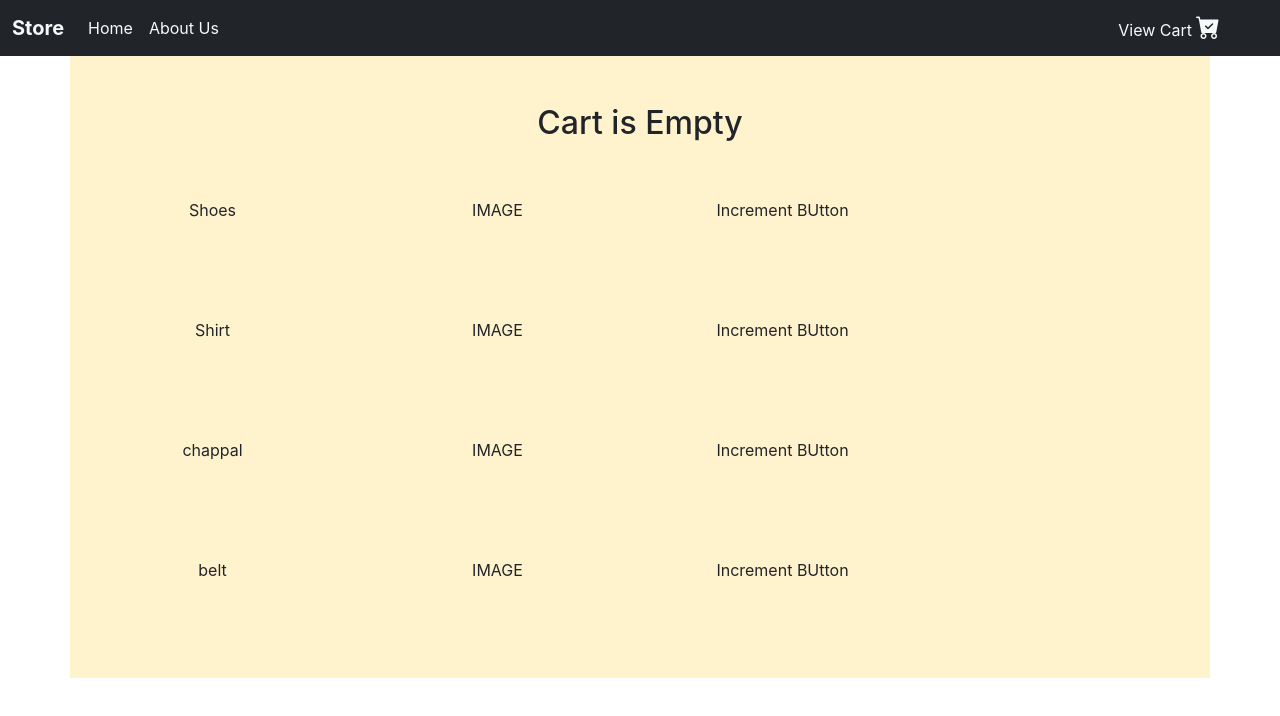
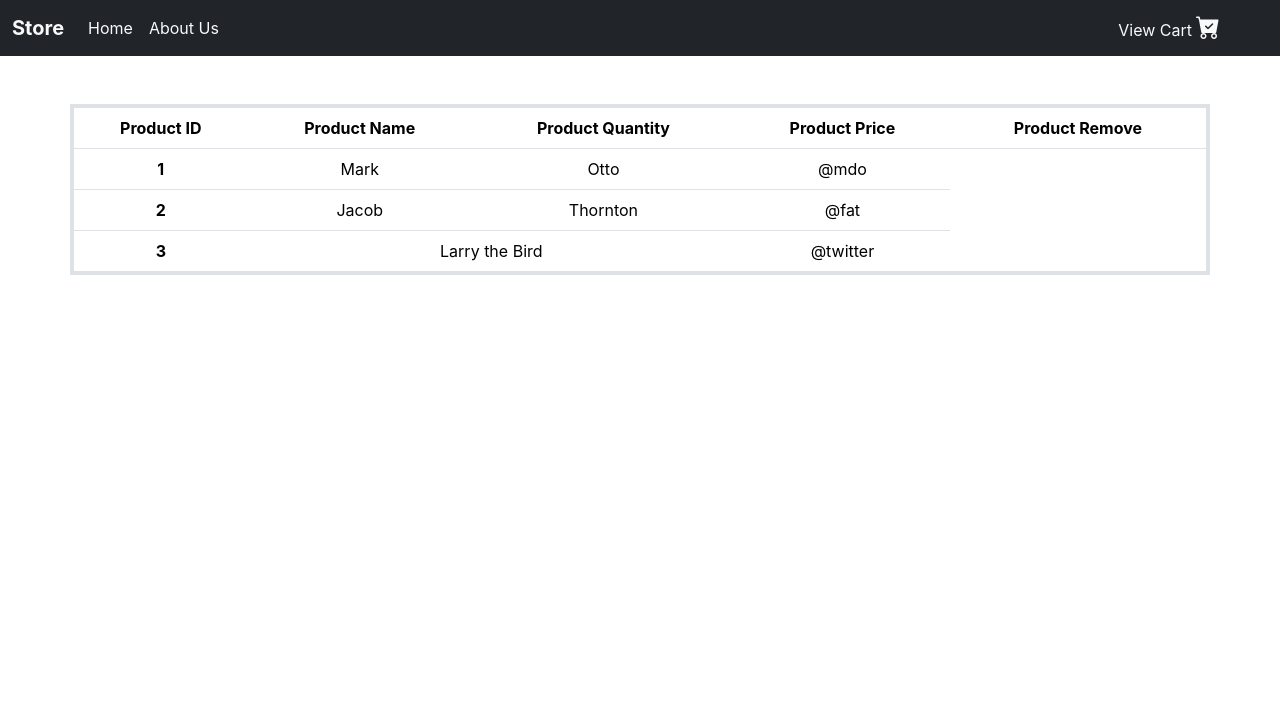
Before and after one commit to SwamiMalavade/Store, a React (Create React App) app: page /cart in a window 1280 px wide. Shown: the top 716 px of the page. Built offline with nearby package versions, Linux system fonts and the light colour scheme.

Commit message:
card updated

```diff
--- a/src/components/Card.jsx
+++ b/src/components/Card.jsx
@@ -1,12 +1,9 @@
-import React, { useState } from "react";
+import React from "react";
 import { NavLink } from "react-router-dom";
 
 export const Card = (props) => {
-  const [counter, setCounter] = useState(1);
-
-  const handleClick = () => {
-    setCounter(counter + 1);
-    console.log(counter);
+  const addToCart = (e) => {
+    console.log(e);
   };
 
   return (
@@ -22,10 +19,8 @@ export const Card = (props) => {
         <p className="card-text">{props.category}</p>
         <p className="card-text">{props.desc}...</p>
         <p className="card-text fw-bold">Price: {props.price}$</p>
-        <NavLink to="/cart">
-          <button className="btn btn-primary" onClick={handleClick}>
-            Add To Cart
-          </button>
+        <NavLink to="/cart" onClick={() => addToCart(props)}>
+          <button className="btn btn-primary">Add To Cart</button>
         </NavLink>
       </div>
     </div>
--- a/src/components/Cart.jsx
+++ b/src/components/Cart.jsx
@@ -1,47 +1,36 @@
-import React, { useState } from "react";
+import React from "react";
 
-const dataSet = [
-  {
-    title: "Shoes",
-    img: "IMAGE",
-    btn: "Increment BUtton",
-    price: "price",
-  },
-  {
-    title: "Shirt",
-    img: "IMAGE",
-    btn: "Increment BUtton",
-    price: "price",
-  },
-  {
-    title: "chappal",
-    img: "IMAGE",
-    btn: "Increment BUtton",
-    price: "price",
-  },
-  {
-    title: "belt",
-    img: "IMAGE",
-    btn: "Increment BUtton",
-    price: "price",
-  },
-];
-
-export const Cart = () => {
-  const [cartItems, setCartItems] = useState("Cart is Empty");
-
+export const Cart = (props) => {
   return (
-    <div className="container text-center py-5 bg-warning-subtle text-center">
-      <h2>{cartItems}</h2>
-      {dataSet.map((data) => {
-        return (
-          <div className="row py-5">
-            <div className="col-3">{data.title}</div>
-            <div className="col-3">{data.img}</div>
-            <div className="col-3">{data.btn}</div>
-          </div>
-        );
-      })}
-    </div>
+    <table className="table container mt-5 text-center border border-4">
+      <thead>
+        <tr>
+          <th scope="col">Product ID</th>
+          <th scope="col">Product Name</th>
+          <th scope="col">Product Quantity</th>
+          <th scope="col">Product Price</th>
+          <th scope="col">Product Remove</th>
+        </tr>
+      </thead>
+      <tbody>
+        <tr>
+          <th scope="row">1</th>
+          <td>Mark</td>
+          <td>Otto</td>
+          <td>@mdo</td>
+        </tr>
+        <tr>
+          <th scope="row">2</th>
+          <td>Jacob</td>
+          <td>Thornton</td>
+          <td>@fat</td>
+        </tr>
+        <tr>
+          <th scope="row">3</th>
+          <td colSpan="2">Larry the Bird</td>
+          <td>@twitter</td>
+        </tr>
+      </tbody>
+    </table>
   );
 };
--- a/src/components/Home.jsx
+++ b/src/components/Home.jsx
@@ -4,24 +4,20 @@ import { Card } from "./Card";
 import axios from "axios";
 import { Spinner } from "./Spinner";
 
+const API = "https://fakestoreapi.com/products";
+
 export const Home = () => {
-  const [posts, setPosts] = useState([]);
+  const [products, setProducts] = useState([]);
   const [loading, setLoading] = useState(true);
 
-  const getPosts = () => {
-    axios
-      .get("https://fakestoreapi.com/products")
-      .then((res) => {
-        setPosts(res.data);
-        setLoading(false);
-      })
-      .catch((err) => {
-        console.log(err);
-      });
+  const getProducts = async (url) => {
+    const res = await axios.get(url);
+    setProducts(res.data);
+    setLoading(false);
   };
 
   useEffect(() => {
-    getPosts();
+    getProducts(API);
   }, []);
 
   return (
@@ -29,15 +25,15 @@ export const Home = () => {
       <div className="container pt-5">
         {loading && <Spinner />}
         <div className="row">
-          {posts.map((post) => {
+          {products.map((product) => {
             return (
-              <div className="col-lg-3 col-md-12 my-4" key={post.id}>
+              <div className="col-lg-3 col-md-12 my-4" key={product.id}>
                 {
                   <Card
-                    title={post.title.slice(0,60)}
-                    price={post.price}
-                    desc={post.description.slice(0,130)}
-                    img={post.image}
+                    title={product.title.slice(0, 60)}
+                    price={product.price}
+                    desc={product.description.slice(0, 130)}
+                    img={product.image}
                   />
                 }
               </div>
```
